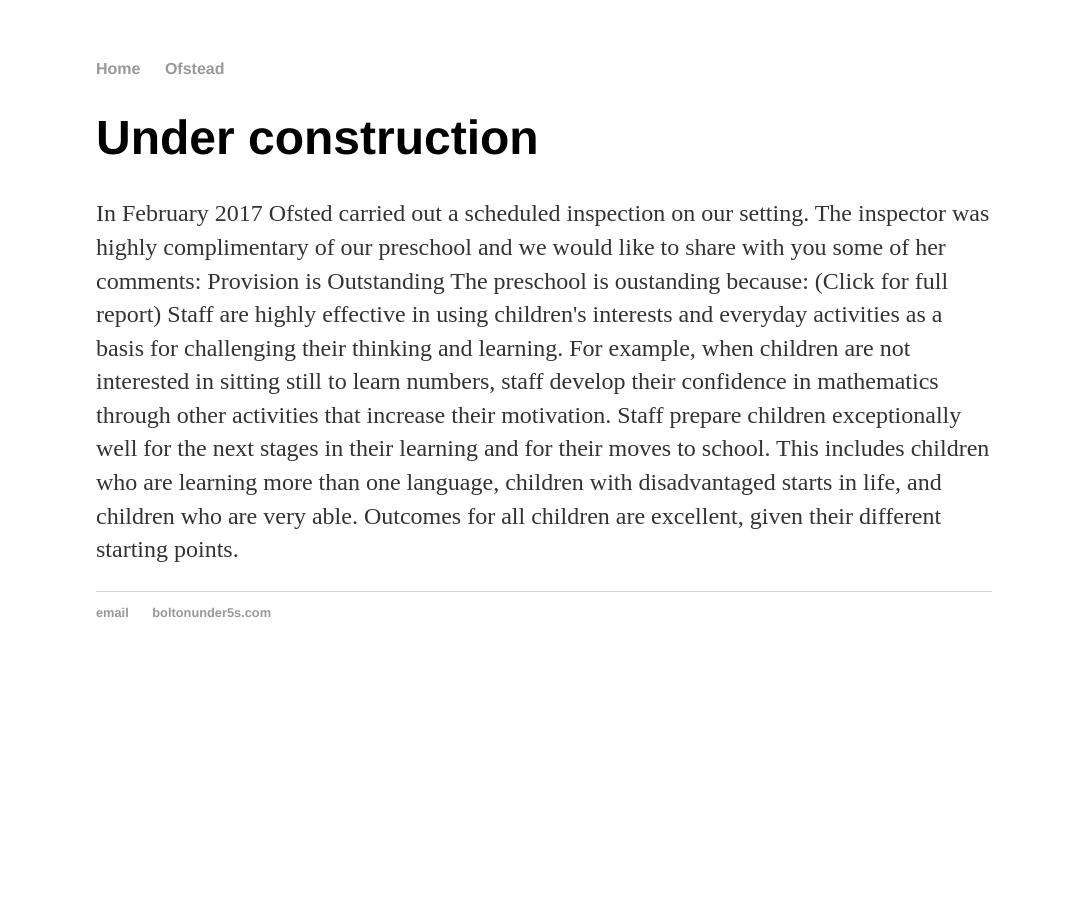
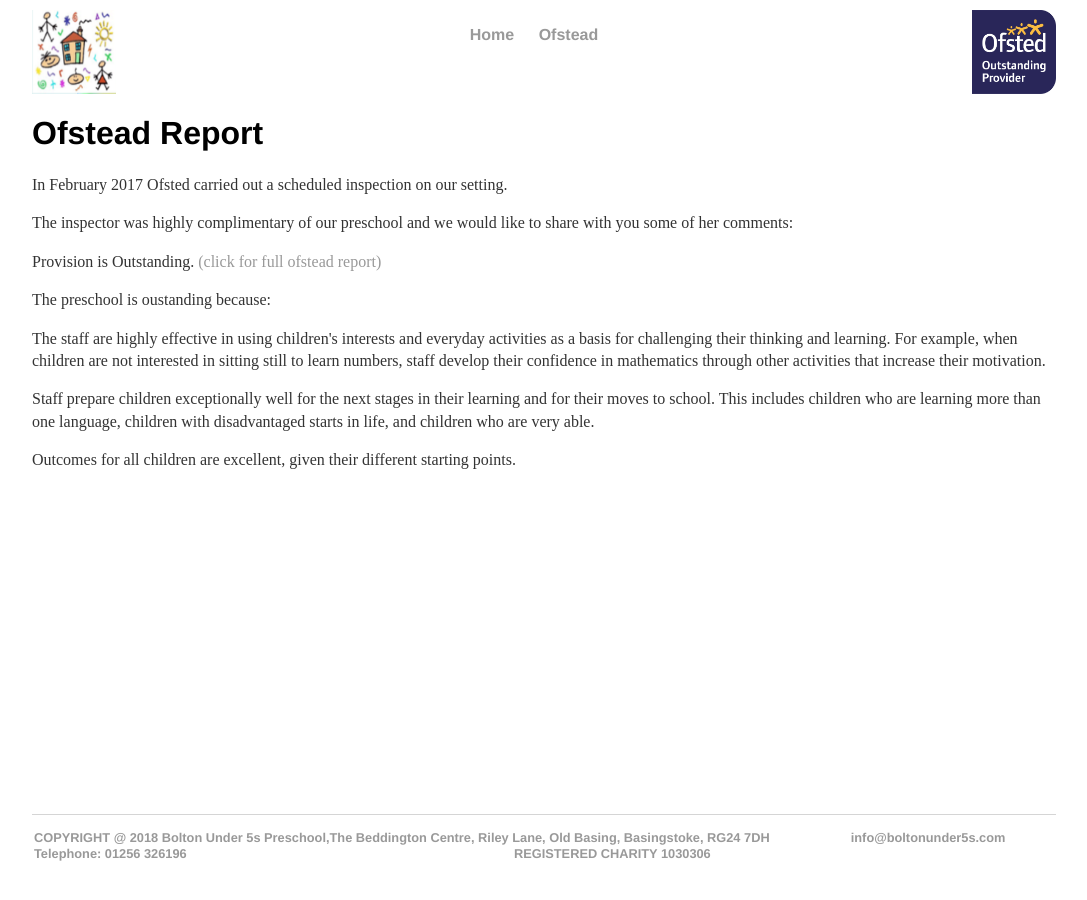
Before and after one commit to andrewstoker/boltonu5website, a Jekyll site: the page built from ofstead/index.html, in a window 1280 px wide. Shown: the whole page, without its empty margins (96-1183 px from the left). Built offline with Jekyll 4.4.1, drawn with Linux system fonts in a browser that asks for light colours.

Commit message:
First cut of new site.

```diff
--- a/_layouts/default.html
+++ b/_layouts/default.html
@@ -3,25 +3,36 @@
 		<head>
 			<title>{{ page.title }}</title>
 			<!-- link to main stylesheet -->
-			<link rel="stylesheet" type="text/css" href="/boltonu5website/css/main.css">
+			<link rel="shortcut icon" sizes="196x196" href="{{'/assets/boltonu5.png' | relative_url }}">
+			<link rel="stylesheet" type="text/css" href="{{'/css/main.css' | relative_url }}" >
+
 		</head>
 		<body>
 			<nav>
+				<img src="{{'/assets/boltonu5.png' | relative_url }}" height="84" width="84">
 	    		<ul>
-	        		<li><a href="/boltonu5website/">Home</a></li>
-		        	<li><a href="/boltonu5website/ofstead">Ofstead</a></li>
+
+	        		<li><a href="{{'/' | relative_url}}">Home</a></li>
+		        	<li><a href="{{'/ofstead' | relative_url}}">Ofstead</a></li>
 	    		</ul>
+				<img src="{{'/assets/Ofsted_Outstanding_OP_Colour.png' | relative_url }}" height="84" width="84">
 			</nav>
 			<div class="container">
 
 			{{ content }}
 
 			</div><!-- /.container -->
-			<footer>
-	    		<ul>
-	        		<li><a href="mailto:info@boltonunder5s.com">email</a></li>
-	        		<li><a href="http://boltonunder5s.com">boltonunder5s.com</a></li>
-				</ul>
-			</footer>
+
 		</body>
+		<footer>
+			<ul>
+				<li>COPYRIGHT @ 2018  Bolton Under 5s Preschool,The Beddington Centre, Riley Lane,  Old Basing, Basingstoke, RG24 7DH </li>
+				<span class="content-spacer"></span>
+				<li><a href="mailto:info@boltonunder5s.com">info@boltonunder5s.com</a></li>
+				<span class="content-spacer"></span>
+				<li>Telephone: 01256 326196</li>
+				<li>REGISTERED CHARITY 1030306</li>
+				<span class="content-spacer"></span>
+			</ul>
+		</footer>
 	</html>
--- a/css/main.css
+++ b/css/main.css
@@ -1,16 +1,40 @@
 body {
-    margin: 60px auto;
-    width: 70%;
+    margin: 10px auto;
+    width: 80%;
 }
-nav ul, footer ul {
+nav {
+    display: flex;
+    flex-flow: row wrap;
+    justify-content: space-between;
+}
+nav ul {
     font-family:'Helvetica', 'Arial', 'Sans-Serif';
     padding: 0px;
     list-style: none;
     font-weight: bold;
 }
-nav ul li, footer ul li {
+nav ul li {
     display: inline;
     margin-right: 20px;
+}
+footer ul   {
+    font-family:'Helvetica', 'Arial', 'Sans-Serif';
+    padding: 2px;
+    list-style: none;
+    font-weight: bold;
+    display: flex;
+    flex-flow: row wrap;
+    justify-content: space-between;
+    text-decoration: none;
+    color: #999;
+}
+footer ul li {
+    display: flex;
+    flex-flow: row wrap;
+    justify-content: space-between;
+}
+footer ul span {
+    padding: 8px
 }
 a {
     text-decoration: none;
@@ -20,17 +44,22 @@ a:hover {
     text-decoration: underline;
 }
 h1 {
-    font-size: 3em;
+    font-size: 2em;
     font-family:'Helvetica', 'Arial', 'Sans-Serif';
 }
 p {
-    font-size: 1.5em;
+    font-size: 1em;
     line-height: 1.4em;
     color: #333;
 }
 footer {
     border-top: 1px solid #d5d5d5;
     font-size: .8em;
+    position:absolute;
+    bottom:0;
+    height:80px;   /* Height of the footer */
+    margin: 5px auto;
+    width: 80%;
 }
 
 ul.posts {
--- a/index.html
+++ b/index.html
@@ -3,6 +3,7 @@ layout: default
 title: Bolton Under 5s Preschool
 ---
 <div class="blurb">
-	<h1>Under construction</h1>
-	<p>We are busy constructing a new website for the preschool.  For any information contact info@boltonunder5s.com</p>
+	<h1>Welcome to the Bolton Under 5s Website</h1>
+	<p> We are busy providing more content for the preschool website.<p>
+    <p> For any information contact the preschool at info@boltonunder5s.com</p>
 </div><!-- /.blurb -->
--- a/ofstead/index.html
+++ b/ofstead/index.html
@@ -3,28 +3,18 @@ layout: default
 title: Bolton Under 5s Preschool
 ---
 <div class="blurb">
-	<h1>Under construction</h1>
-	<p>In February 2017 Ofsted carried out a scheduled inspection on our setting.  The inspector was
+	<h1>Ofstead Report</h1>
+    <p>In February 2017 Ofsted carried out a scheduled inspection on our setting.</p>
+    <p> The inspector was highly complimentary of our preschool and we would like to share with you some of her comments: </p>
 
-highly complimentary of our preschool and we would like to share with you some of her
-
-comments:
-
-Provision is Outstanding
-
-
-
-The preschool is oustanding because: (Click for full report)
-
-
-
-Staff are highly effective in using children's interests and everyday activities as a basis for challenging their thinking and learning. For example, when children are not interested in sitting still to learn numbers, staff develop their confidence in mathematics through other activities that increase their motivation.
-
-
-
-Staff prepare children exceptionally well for the next stages in their learning and for their moves to school. This includes children who are learning more than one language, children with disadvantaged starts in life, and children who are very able.
-
-
-
-Outcomes for all children are excellent, given their different starting points.</p>
+    <p> Provision is Outstanding. <a href="https://reports.ofsted.gov.uk/inspection-reports/find-inspection-report/provider/CARE/109651">
+        (click for full ofstead report) </a> </p>
+    <p> The preschool is oustanding because: </p>
+    <p> The staff are highly effective in using children's interests and everyday activities as a basis for challenging their thinking and learning.
+        For example, when children are not interested in sitting still to learn numbers, staff develop their confidence in mathematics through other activities that increase their motivation.
+    </p>
+    <p> Staff prepare children exceptionally well for the next stages in their learning and for their moves to school.
+        This includes children who are learning more than one language, children with disadvantaged starts in life, and children who are very able.
+    </p>
+    <p> Outcomes for all children are excellent, given their different starting points.</p>
 </div><!-- /.blurb -->
```
Also changed, not shown: assets/Ofsted_Outstanding_OP_Colour.png (added), assets/boltonu5.png (added).
